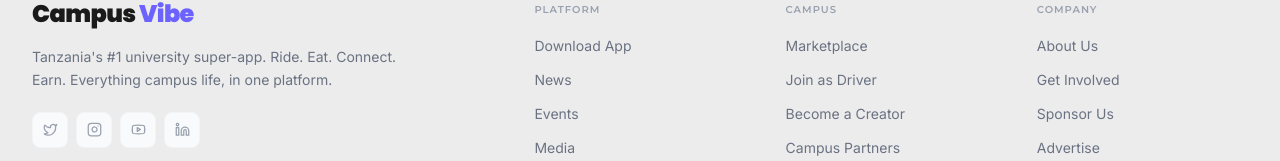
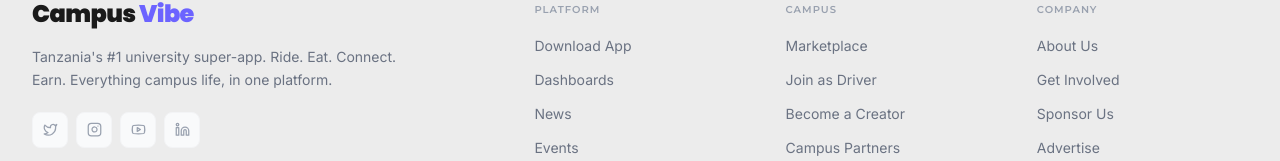
Before and after one commit to Stark-Priver/campusvibe, a Next.js app in the folder campusvibe/: page / in a window 1280 px wide. Shown: the part 5746-5907 px from the top of the page. Built offline with nearby package versions, Linux system fonts and the light colour scheme.

Commit message:
ui: [root-of-the-server]__6006dc6a._.js, 00001085.sst (+9 more) [2026-03-17 15:32:11]

```diff
--- a/campusvibe/src/components/layout/Footer.tsx
+++ b/campusvibe/src/components/layout/Footer.tsx
@@ -4,6 +4,7 @@ import { Twitter, Instagram, Youtube, Linkedin, MapPin } from "lucide-react"
 const footerLinks = {
   Platform: [
     { label: "Download App", href: "#" },
+    { label: "Dashboards", href: "/dashboard" },
     { label: "News", href: "/news" },
     { label: "Events", href: "/events" },
     { label: "Media", href: "/media" },
```
